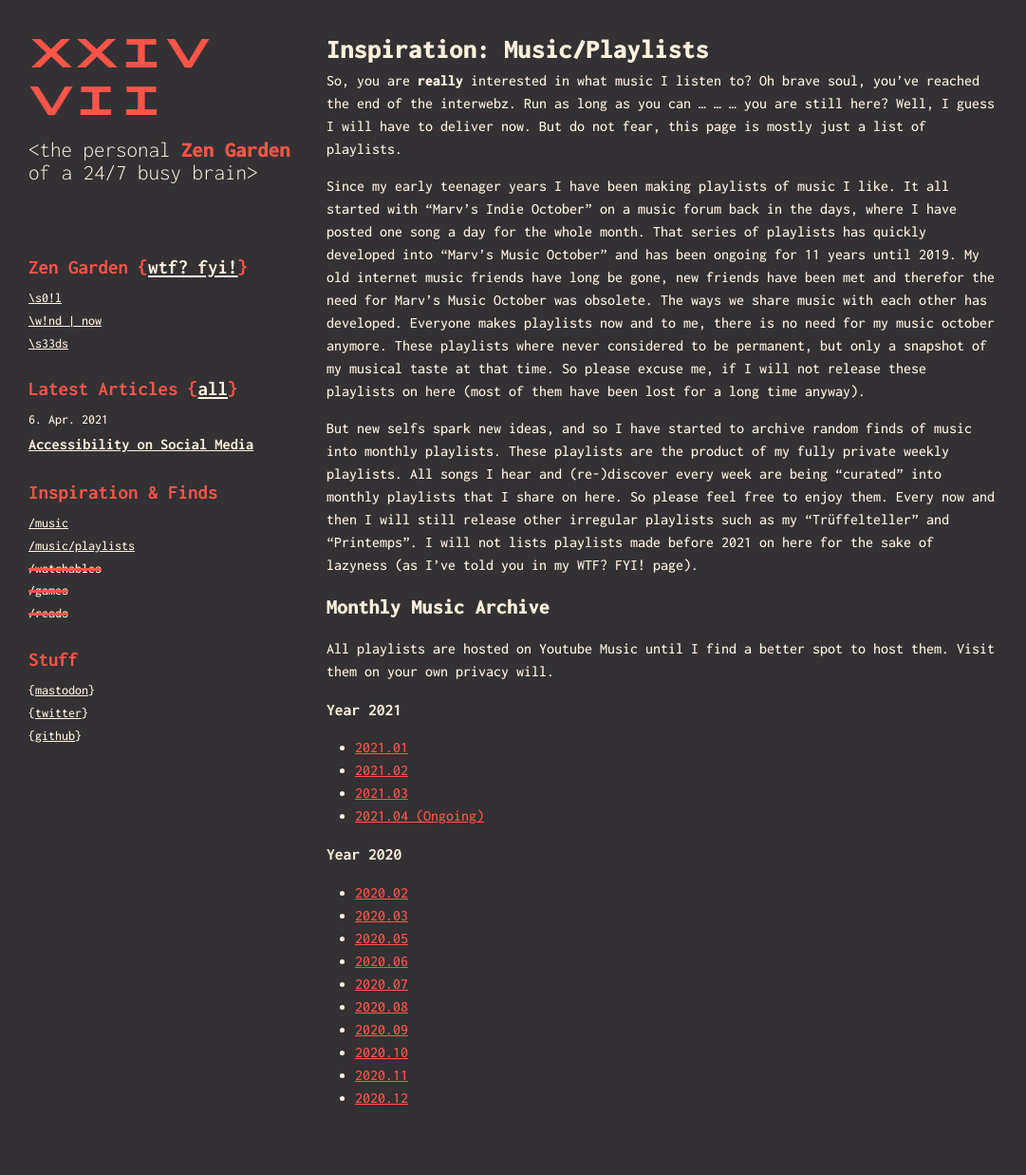
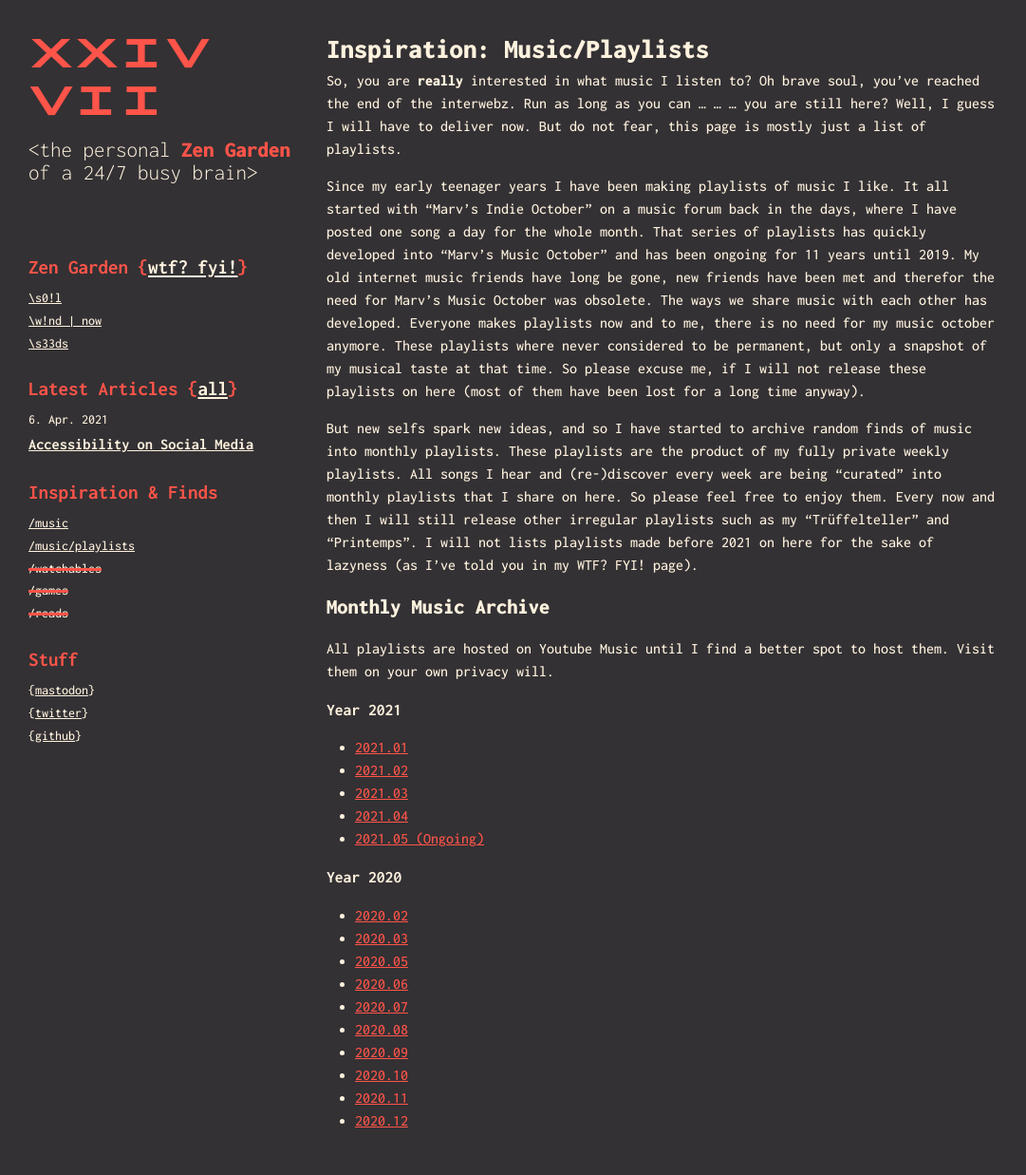
Before and after one commit to marvinpoo/coppnic.cc, a Jekyll site: the page built from playlists.markdown, in a window 1280 px wide. Shown: the whole page at 95% size, without its empty margins (0-1081 px from the left). Built offline with Jekyll 4.4.1, drawn with Linux system fonts in a browser that asks for light colours; before the commit the page ends 1213 px from its top, so only the background shows below that.

Commit message:
added may playlist

```diff
--- a/playlists.markdown
+++ b/playlists.markdown
@@ -16,7 +16,8 @@
 * [2021.01](https://music.youtube.com/playlist?list=PLdkYrK8vCTsGk3_9LAOotNnhL-j17UVtb&feature=share){:target="_blank"}
 * [2021.02](https://music.youtube.com/playlist?list=PLdkYrK8vCTsEFD-TeOaW1OGq7bzc3zoCS&feature=share){:target="_blank"}
 * [2021.03](https://music.youtube.com/playlist?list=PLdkYrK8vCTsG-VOyHM-r5Nf_u2wGDB7Zs&feature=share){:target="_blank"}
-* [2021.04 (Ongoing)](https://music.youtube.com/playlist?list=PLdkYrK8vCTsE5TwRHQnXdEST7QxvBlLg-&feature=share){:target="_blank"}
+* [2021.04](https://music.youtube.com/playlist?list=PLdkYrK8vCTsE5TwRHQnXdEST7QxvBlLg-&feature=share){:target="_blank"}
+* [2021.05 (Ongoing)](https://music.youtube.com/playlist?list=PLdkYrK8vCTsFgCLPTqrp8UW1cAteOVnKJ&feature=share){:target="_blank"}
 
 #### Year 2020
 * [2020.02](https://music.youtube.com/playlist?list=PLdkYrK8vCTsG9OGB43RyXWkhO1dxDTjyu&feature=share){:target="_blank"}
```
